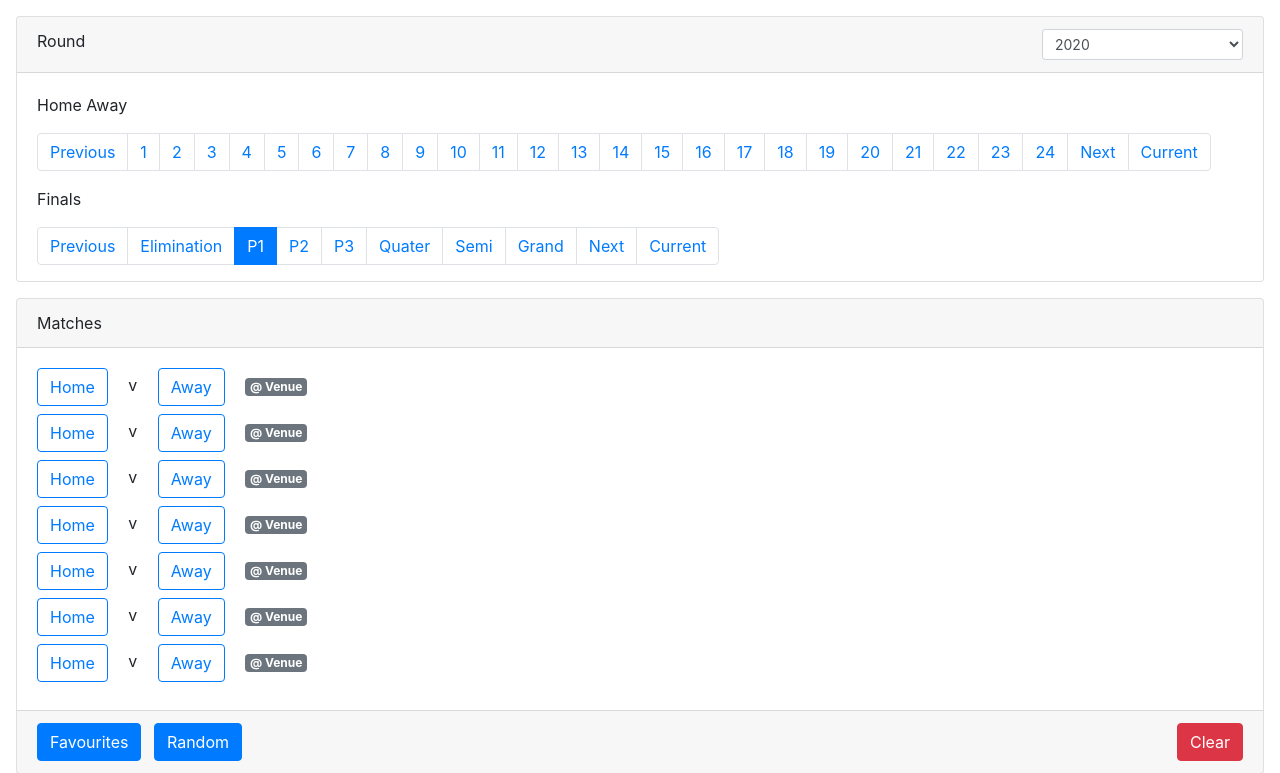
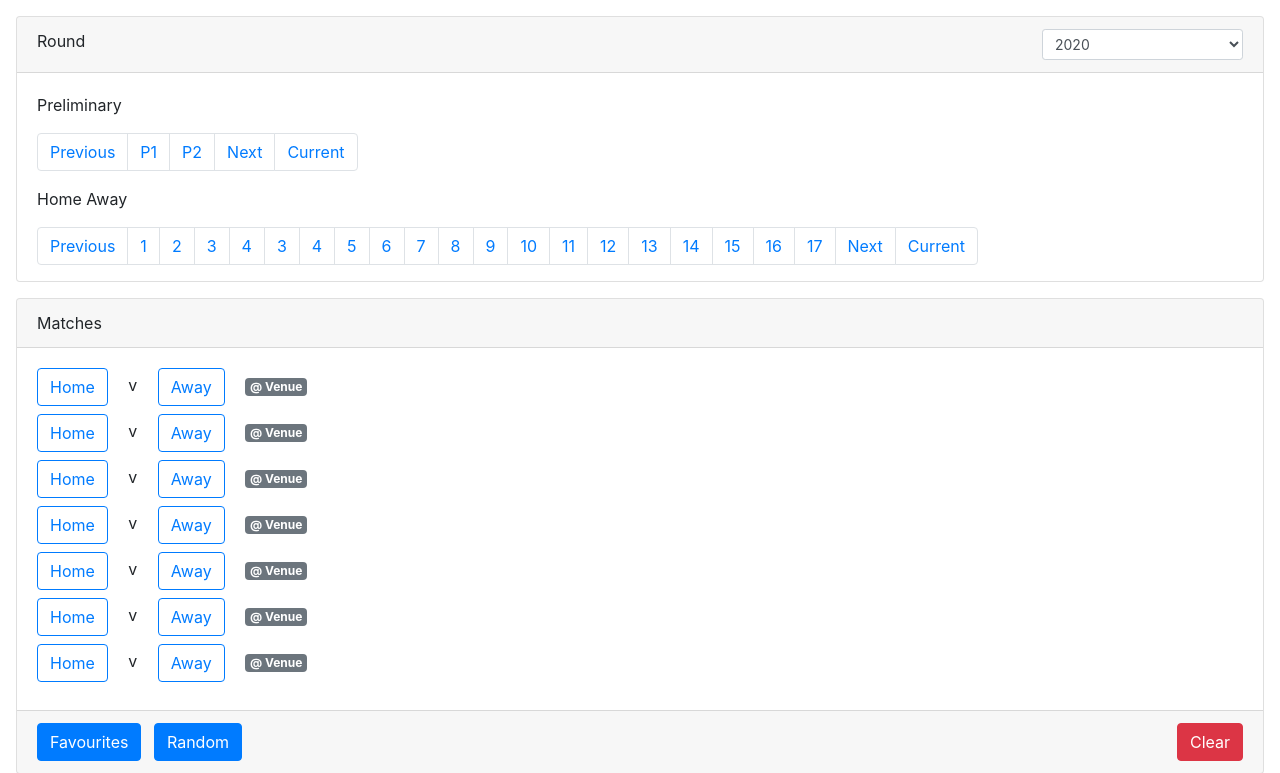
Before and after one commit to dhenry437/footytips, a Flask app: page / in a window 1280 px wide. Shown: the part 56-829 px from the top of the page. Run offline with Flask 2, Linux system fonts and the light colour scheme; some libraries are stand-ins or nearby versions.

Commit message:
get rounds on load

```diff
--- a/static/js/script.js
+++ b/static/js/script.js
@@ -6,6 +6,16 @@ $("#btnRefreshData").click(function() {
 });
 
 $("#selectYear").change(function() {
+    selectYearAJAX();
+});
+
+$(document).ready(function() {
+    $("#selectYear option[value='2020']").prop("selected", true);
+
+    selectYearAJAX();
+});
+
+function selectYearAJAX() {
     $.ajax({
         url: "/rounds/year/" + $("#selectYear").val(),
         method: "GET",
@@ -58,5 +68,5 @@ $("#selectYear").change(function() {
                 $("#divRounds").append(paginationFinals);
             }
         }
-    })
-});
+    });
+}
--- a/templates/index.html
+++ b/templates/index.html
@@ -27,36 +27,19 @@
             <select class="form-control form-control-sm col-2" id="selectYear">
                 {% for year in range(1993, 2021)%}
                 {% if year == 2020 %}
-                <option selected>{{ year }}</option>
+                <option value="{{ year }}">{{ year }}</option>
                 {% else %}
-                <option>{{ year }}</option>
+                <option value="{{ year }}">{{ year }}</option>
                 {% endif %}
                 {% endfor %}
             </select>
         </div>
         <div class="card-body pb-0" id="divRounds">
-            <p class="card-text">Home Away</p>
-            <ul class="pagination">
-                <li class="page-item"><a class="page-link" href="#">Previous</a></li>
-                {% for i in range(1, 25)%}
-                <li class="page-item"><a class="page-link" href="#">{{ i }}</a></li>
-                {% endfor %}
-                <li class="page-item"><a class="page-link" href="#">Next</a></li>
-                <li class="page-item"><a class="page-link" href="#">Current</a></li>
-            </ul>
-            <p class="card-text">Finals</p>
-            <ul class="pagination">
-                <li class="page-item"><a class="page-link" href="#">Previous</a></li>
-                <li class="page-item"><a class="page-link" href="#">Elimination</a></li>
-                <li class="page-item active"><a class="page-link" href="#">P1</a></li>
-                <li class="page-item"><a class="page-link" href="#">P2</a></li>
-                <li class="page-item"><a class="page-link" href="#">P3</a></li>
-                <li class="page-item"><a class="page-link" href="#">Quater</a></li>
-                <li class="page-item"><a class="page-link" href="#">Semi</a></li>
-                <li class="page-item"><a class="page-link" href="#">Grand</a></li>
-                <li class="page-item"><a class="page-link" href="#">Next</a></li>
-                <li class="page-item"><a class="page-link" href="#">Current</a></li>
-            </ul>
+            <div class="alert alert-secondary">
+                <div class="d-flex justify-content-center">
+                    <div class="spinner-border" role="status"><span class="sr-only">Loading...</span></div>
+                </div>
+            </div>
         </div>
     </div>
 
```
